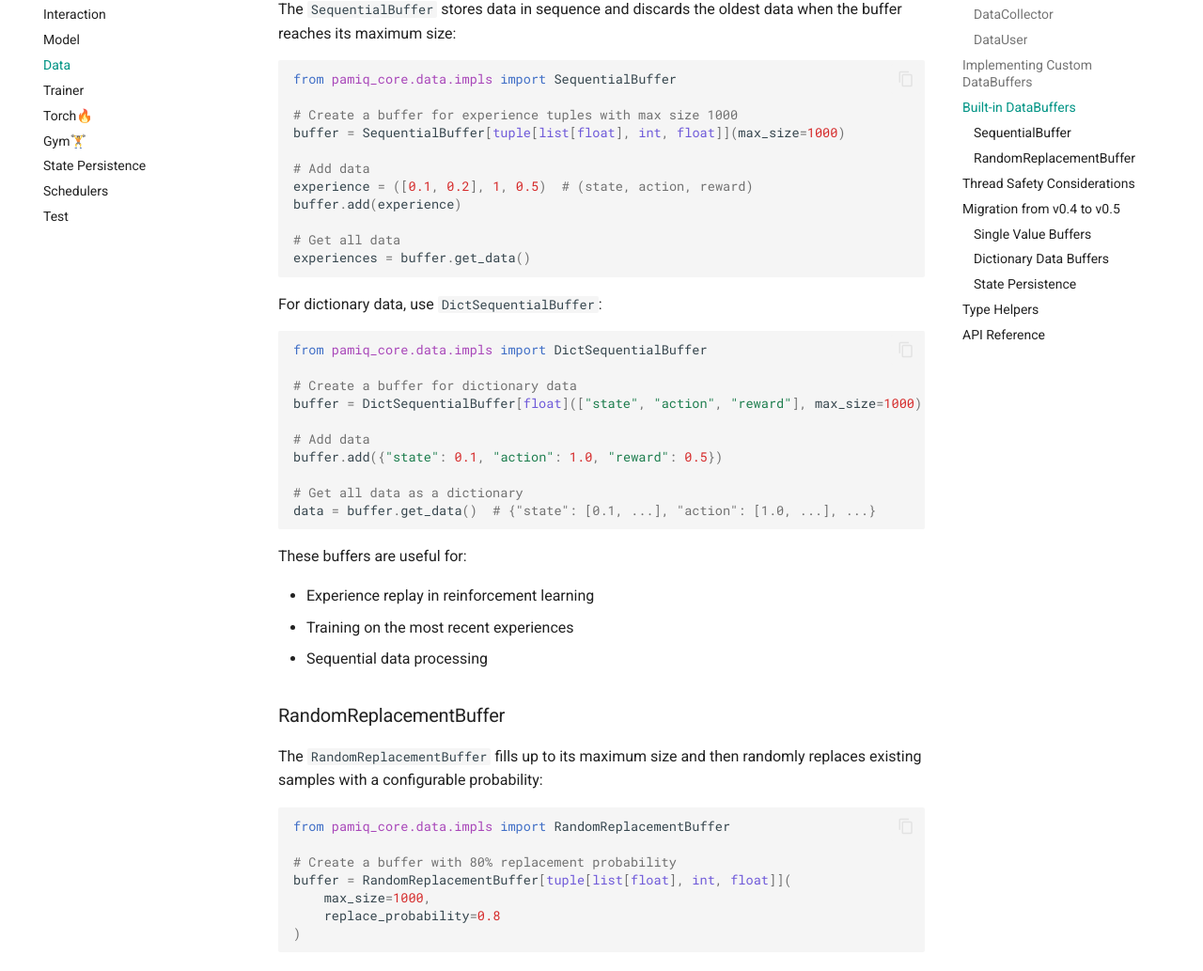
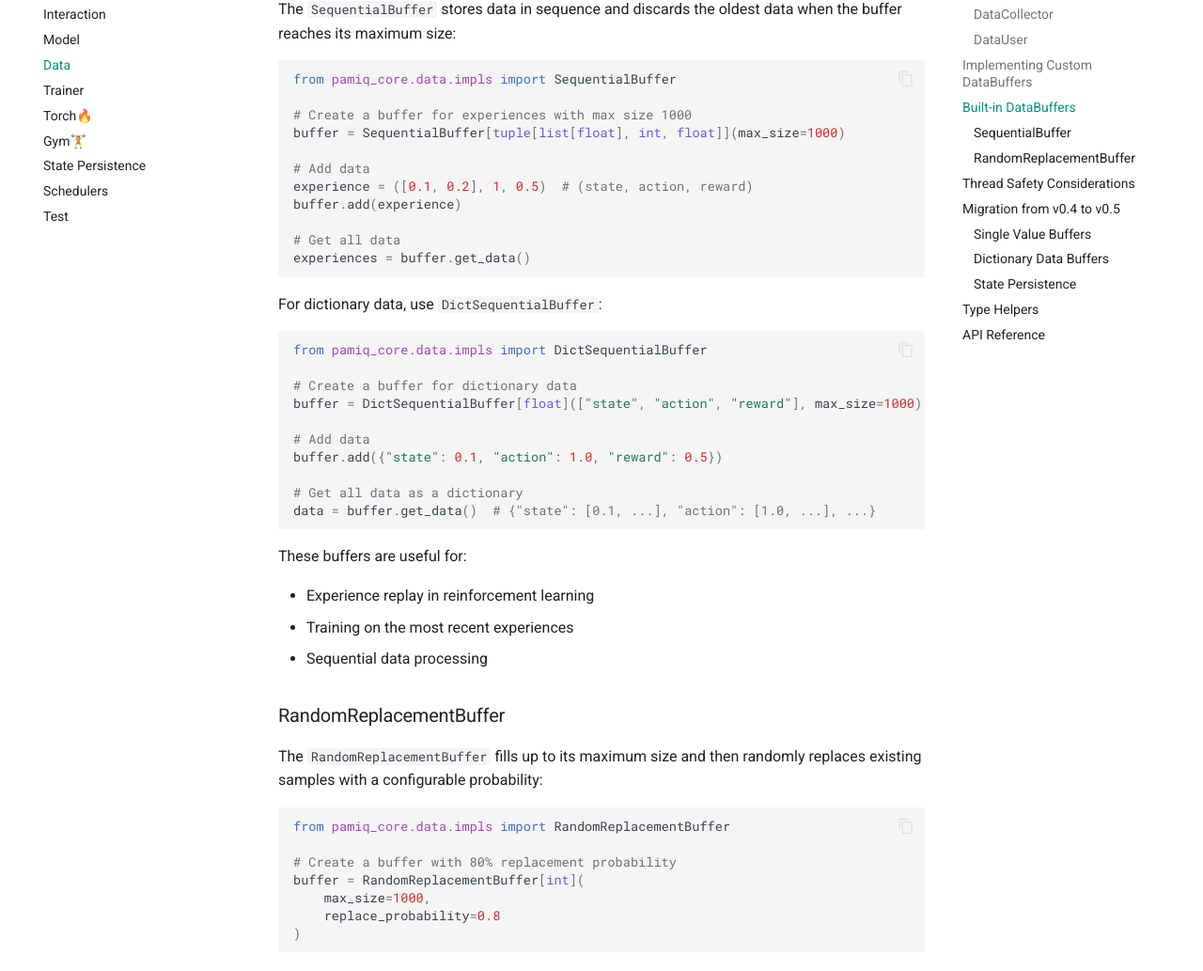
Before and after one commit to MLShukai/pamiq-core, an MkDocs documentation site: the page built from docs/user-guide/data.md, in a window 1280 px wide and 1400 px high, scrolled down 3857 px. Shown: the part 147-1180 px from the top of the window at 94% size. Built offline with MkDocs 1.6.1 and Material for MkDocs 9.7.7, drawn with Linux system fonts in a browser that asks for light colours; comment, search, counter and statistics services are not loaded.

Commit message:
docs: update examples in data.md for clarity and consistency

````diff
--- a/docs/user-guide/data.md
+++ b/docs/user-guide/data.md
@@ -181,7 +181,7 @@ The `SequentialBuffer` stores data in sequence and discards the oldest data when
 ```python
 from pamiq_core.data.impls import SequentialBuffer
 
-# Create a buffer for experience tuples with max size 1000
+# Create a buffer for experiences with max size 1000
 buffer = SequentialBuffer[tuple[list[float], int, float]](max_size=1000)
 
 # Add data
@@ -221,7 +221,7 @@ The `RandomReplacementBuffer` fills up to its maximum size and then randomly rep
 from pamiq_core.data.impls import RandomReplacementBuffer
 
 # Create a buffer with 80% replacement probability
-buffer = RandomReplacementBuffer[tuple[list[float], int, float]](
+buffer = RandomReplacementBuffer[int](
     max_size=1000,
     replace_probability=0.8
 )
````
